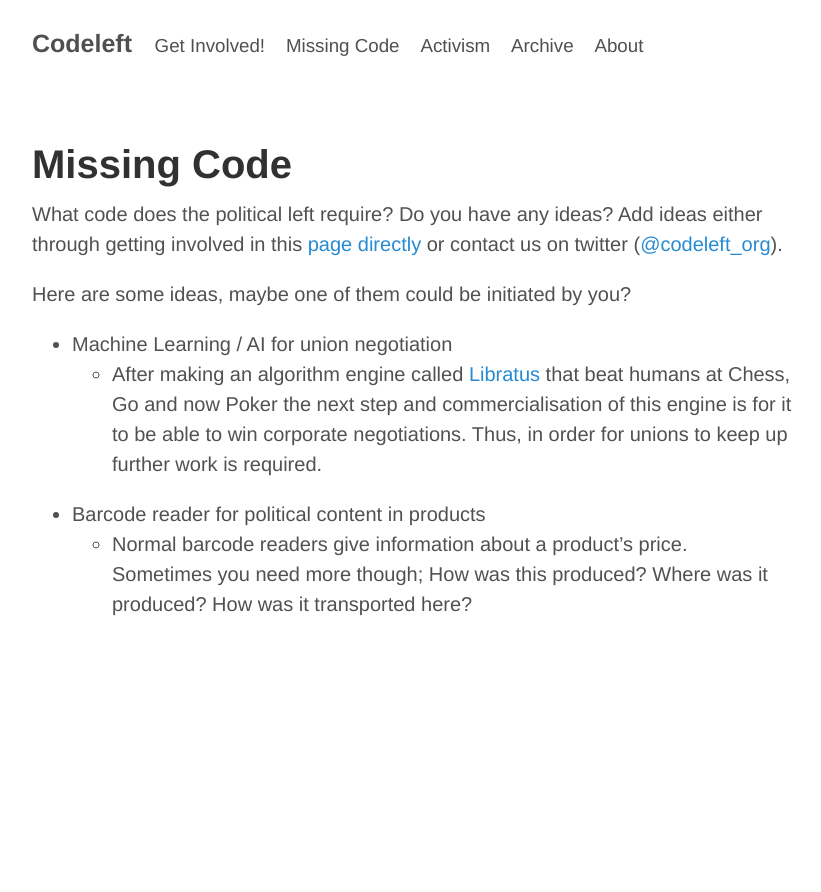
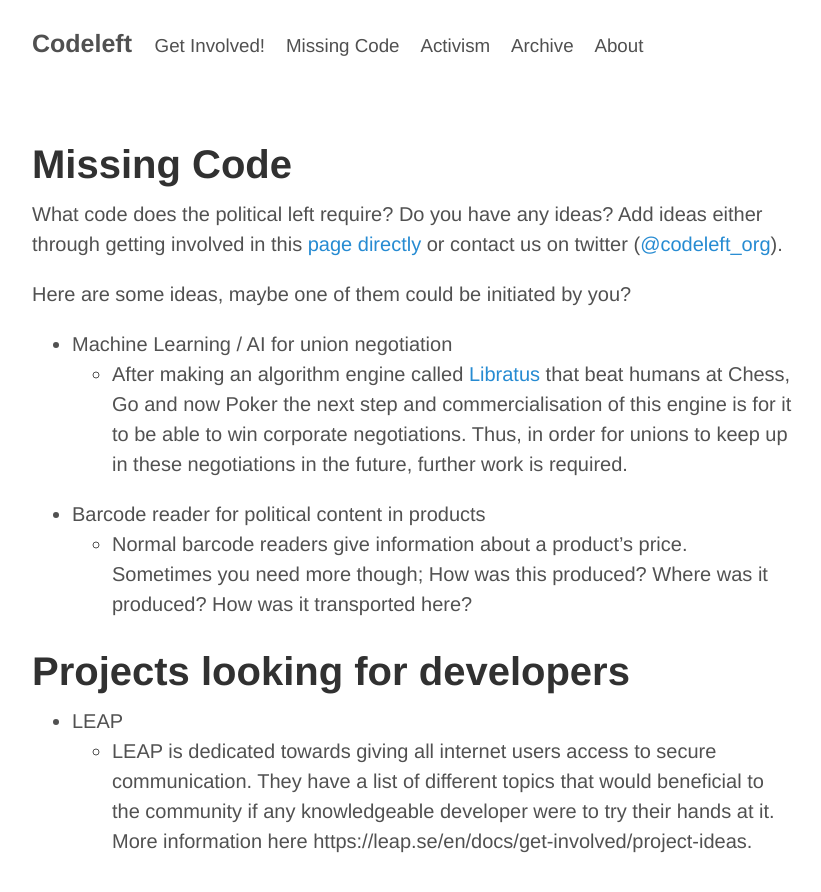
Before and after one commit to johhoi/codeleft, a Jekyll site: the page built from missing_code.md, in a window 1280 px wide. Shown: the top 892 px of the page, without its empty margins (228-1049 px from the left). Built offline with Jekyll 4.4.1, drawn with Linux system fonts in a browser that asks for light colours.

Commit message:
Update missing_code.md

```diff
--- a/missing_code.md
+++ b/missing_code.md
@@ -9,7 +9,11 @@ What code does the political left require? Do you have any ideas? Add ideas eith
 Here are some ideas, maybe one of them could be initiated by you?
 
 * Machine Learning / AI for union negotiation
-    - After making an algorithm engine called [Libratus](https://en.wikipedia.org/wiki/Libratus) that beat humans at Chess, Go and now Poker the next step and commercialisation of this engine is for it to be able to win corporate negotiations. Thus, in order for unions to keep up further work is required.
+    - After making an algorithm engine called [Libratus](https://en.wikipedia.org/wiki/Libratus) that beat humans at Chess, Go and now Poker the next step and commercialisation of this engine is for it to be able to win corporate negotiations. Thus, in order for unions to keep up in these negotiations in the future, further work is required.
 
 * Barcode reader for political content in products
     - Normal barcode readers give information about a product's price. Sometimes you need more though; How was this produced? Where was it produced? How was it transported here?
+
+# Projects looking for developers
+* LEAP
+    - LEAP is dedicated towards giving all internet users access to secure communication. They have a list of different topics that would beneficial to the community if any knowledgeable developer were to try their hands at it. More information here https://leap.se/en/docs/get-involved/project-ideas.
```
